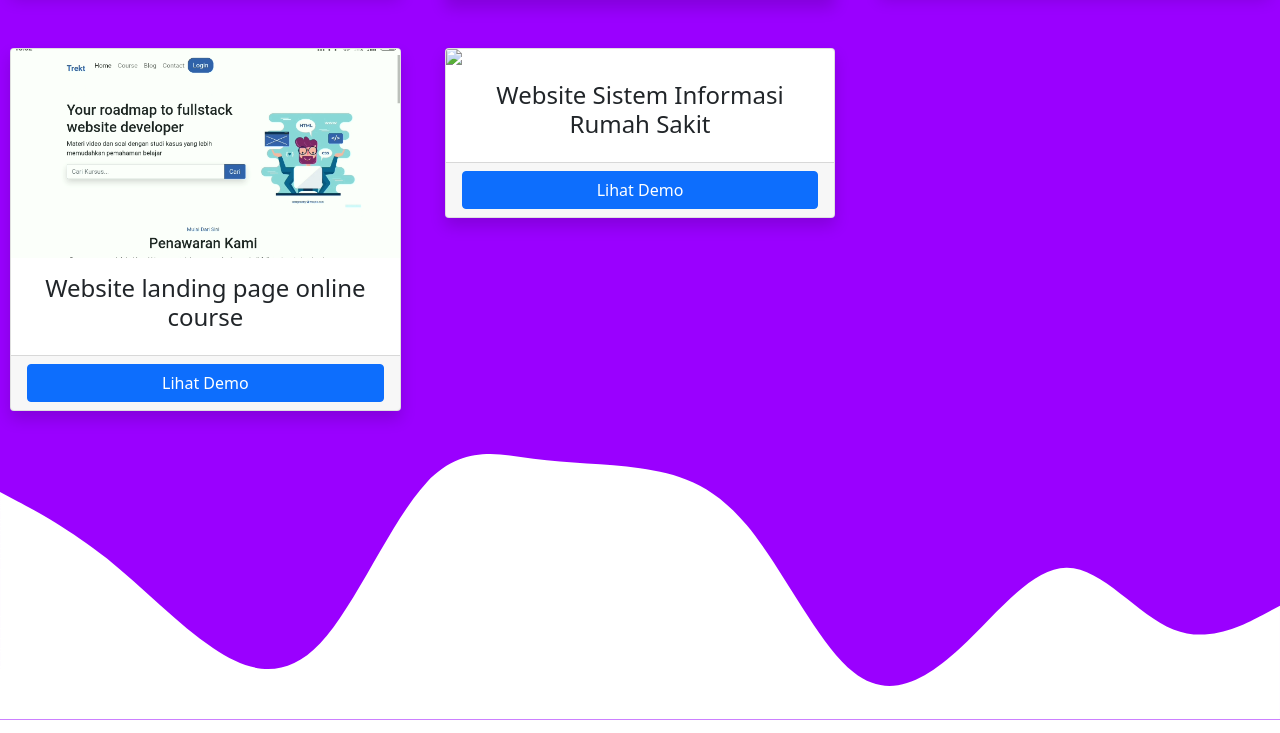
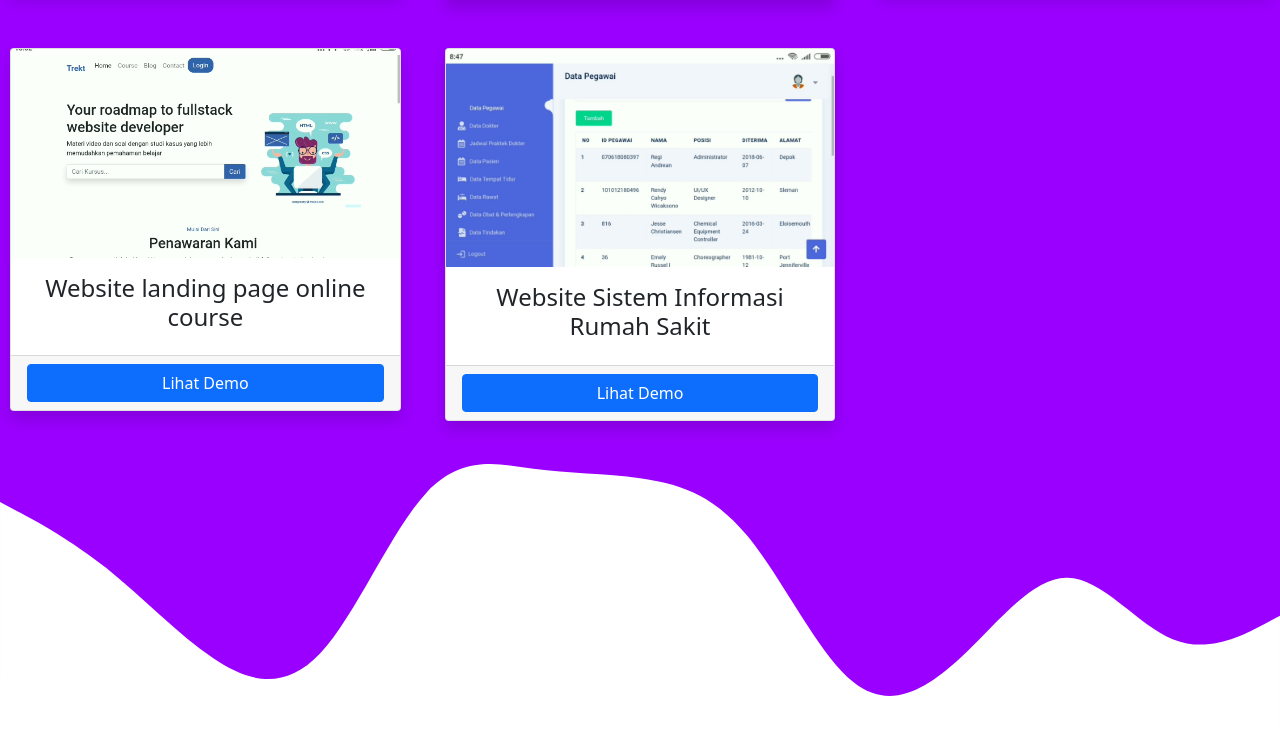
Before and after one commit to yrartz/my-portfolio, a plain HTML site: page index.html in a window 1280 px wide. Shown: the part 1840-2573 px from the top of the page. Drawn offline with nearby package versions, Linux system fonts and the light colour scheme.

Commit message:
menambah gambar project 5

```diff
--- a/index.html
+++ b/index.html
@@ -181,7 +181,7 @@
 
                 <div class="col-md-4">
                     <div class="card shadow my-4">
-                        <img src="project5.png" class="card-img-top">
+                        <img src="project5.jpg" class="card-img-top">
                         <div class="card-body">
                             <h4 class="card-title text-center">Website Sistem Informasi Rumah Sakit</h4>
                         </div>
```
